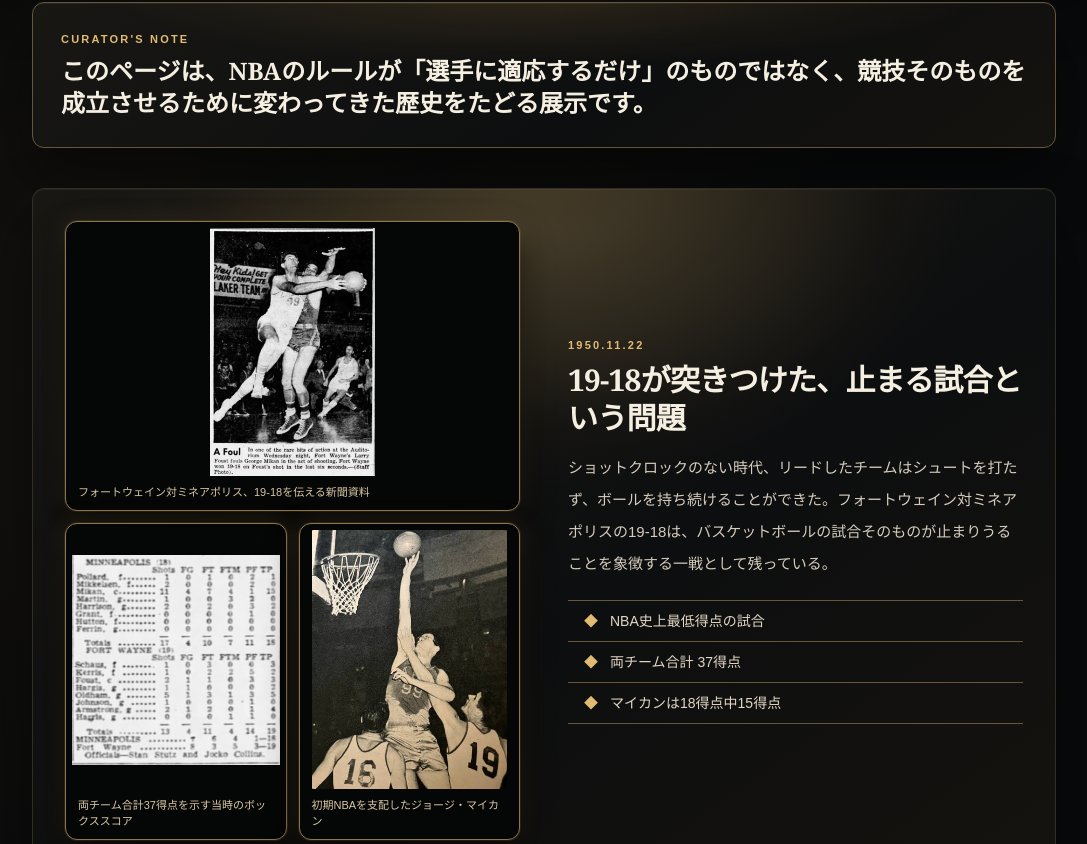
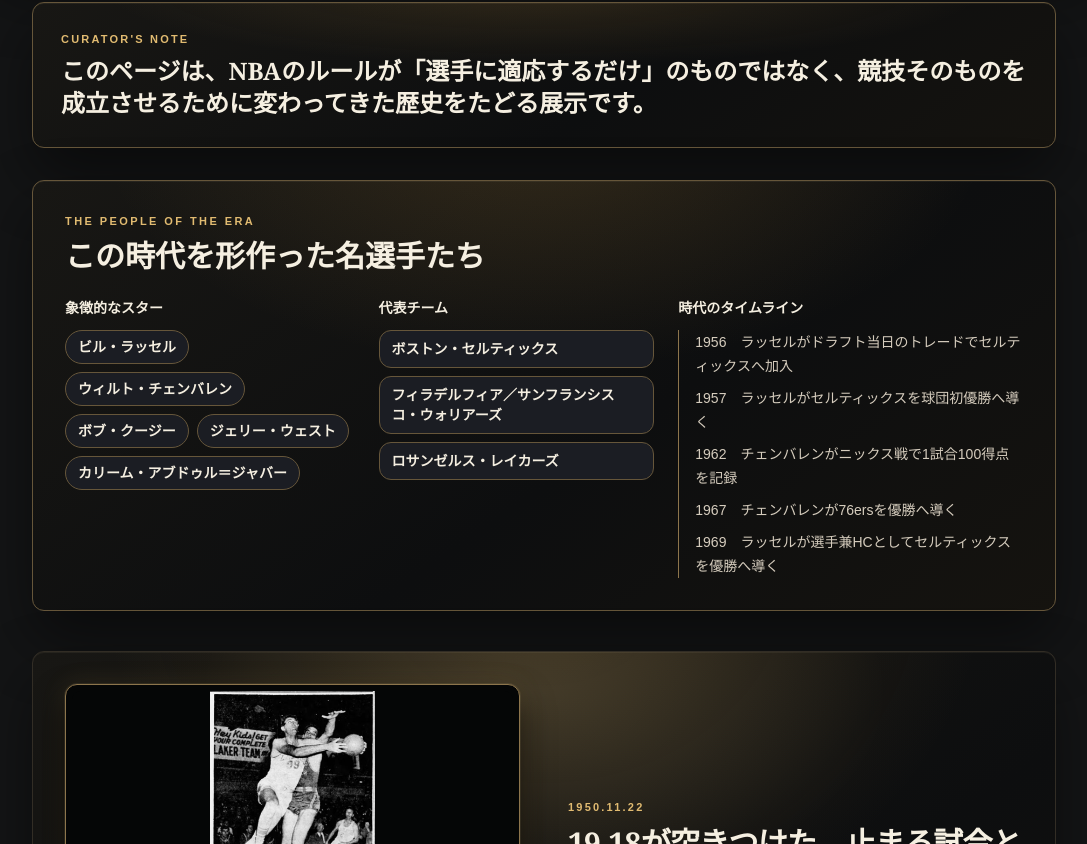
Before and after one commit to nba-front-office-japan/nba-front-office-japan, a Next.js app: page /history in a window 1280 px wide. Shown: the part 616-1460 px from the top of the page, without its empty margins (96-1183 px from the left). Built offline with nearby package versions, Linux system fonts and the light colour scheme; no server answers.

Commit message:
Expand history exhibits and timeline

```diff
--- a/app/globals.css
+++ b/app/globals.css
@@ -159,16 +159,22 @@ main .selection-button:active:not(:disabled) {
 
 /* NBAの歴史ページ：暗い展示室と、作品だけを照らすスポットライトの演出 */
 .history-gallery {
+  min-height: 100dvh;
   background:
     radial-gradient(ellipse 65% 30% at 50% 0%, rgba(173, 132, 61, 0.2), transparent 72%),
     radial-gradient(ellipse 40% 22% at 15% 24%, rgba(98, 76, 38, 0.12), transparent 72%),
-    #090a0b;
+    #141516;
   color: #f5efe1;
+}
+
+.history-gallery main {
+  background-color: #141516;
 }
 
 .history-gallery__hero,
 .history-gallery__curator,
-.history-gallery__exhibit {
+.history-gallery__exhibit,
+.history-gallery__timeline {
   background:
     radial-gradient(ellipse 70% 90% at 50% -12%, rgba(177, 134, 59, 0.2), transparent 62%),
     linear-gradient(145deg, #181714 0%, #0d0e0f 58%, #15130f 100%);
--- a/app/history/page.tsx
+++ b/app/history/page.tsx
@@ -20,6 +20,60 @@ type Exhibit = {
   kind: "archive" | "motion" | "clock" | "gallery";
   photos?: ArchivePhoto[];
 };
+
+const ruleTimeline = [
+  {
+    season: "1951-52",
+    title: "制限区域を6ftから12ftへ拡大",
+    detail: "ジョージ・マイカンのような大型センターの支配を抑え、ゴール下により広い空間をつくった。",
+  },
+  {
+    season: "1954-55",
+    title: "24秒ショットクロックを導入",
+    detail: "ボール保持による試合の停滞を防ぎ、NBAの試合テンポを根本から変えた。",
+  },
+  {
+    season: "1964-65",
+    title: "制限区域を現在の16ftへ拡大",
+    detail: "ウィルト・チェンバレンの圧倒的なゴール下支配も背景に、さらに広いペイントエリアになった。",
+  },
+  {
+    season: "1979-80",
+    title: "3ポイントラインを導入",
+    detail: "遠距離からの成功に追加の1点を与え、コートの横幅と戦術の価値を変えた。",
+  },
+  {
+    season: "2001-02",
+    title: "ゾーンディフェンス解禁・ディフェンス3秒",
+    detail: "従来の違法ディフェンス規定を改め、ゾーンを認める一方で、守備側のペイント内滞在を制限した。",
+  },
+  {
+    season: "2018-19",
+    title: "オフェンスリバウンド後は14秒リセット",
+    detail: "リングに当たった後も攻撃側が保持した場合、ショットクロックは24秒ではなく14秒へ。攻防の連続性を高めた。",
+  },
+  {
+    season: "2022-23",
+    title: "トランジション・テイクファウルを強化",
+    detail: "速攻を意図的なファウルで止める行為に、フリースロー1本と攻撃権を与える扱いを導入した。",
+  },
+];
+
+const eraFigures = [
+  { name: "ビル・ラッセル", note: "守備と勝利の基準を変えたセルティックス王朝の中心。" },
+  { name: "ウィルト・チェンバレン", note: "規格外の得点力とサイズで、ルール改変を考えさせた支配者。" },
+  { name: "ボブ・クージー", note: "ボールハンドリングとパスで初期NBAのガード像を広げた。" },
+  { name: "ジェリー・ウェスト", note: "レイカーズを率い、60年代の大舞台を彩った万能ガード。" },
+  { name: "カリーム・アブドゥル＝ジャバー", note: "ルー・アルシンダーから、スカイフックを完成させた次代の象徴。" },
+];
+
+const eraMilestones = [
+  "1956　ラッセルがドラフト当日のトレードでセルティックスへ加入",
+  "1957　ラッセルがセルティックスを球団初優勝へ導く",
+  "1962　チェンバレンがニックス戦で1試合100得点を記録",
+  "1967　チェンバレンが76ersを優勝へ導く",
+  "1969　ラッセルが選手兼HCとしてセルティックスを優勝へ導く",
+];
 
 const exhibits: Exhibit[] = [
   {
@@ -59,7 +113,6 @@ const exhibits: Exhibit[] = [
     label: "WILT'S ERA",
     kind: "gallery",
     photos: [
-      { src: "/history/wilt-action.png", alt: "試合中にシュートを放つウィルト・チェンバレン", caption: "圧倒的な高さでゴール周辺を支配したチェンバレン" },
       { src: "/history/wilt-100.png", alt: "100点の記録を示すウィルト・チェンバレンの写真", caption: "1962年、現在も残る1試合100得点の記録" },
       { src: "/history/wilt-jump-shot.png", alt: "高い打点からシュートを放つウィルト・チェンバレン", caption: "規格外のサイズと跳躍力はルールを考え直す契機になった" },
     ],
@@ -72,6 +125,7 @@ const exhibits: Exhibit[] = [
     label: "THE NEXT ANSWER",
     kind: "gallery",
     photos: [
+      { src: "/history/wilt-action.png", alt: "ロサンゼルス・レイカーズ時代にシュートを放つカリーム・アブドゥル＝ジャバー", caption: "レイカーズ時代、ゴール下でプレーするカリーム・アブドゥル＝ジャバー" },
       { src: "/history/alcindor-ucla.png", alt: "UCLA時代にダンクを決めるルー・アルシンダー", caption: "UCLA時代のルー・アルシンダー" },
       { src: "/history/kareem-bucks.png", alt: "ミルウォーキー・バックスのカリーム・アブドゥル＝ジャバー", caption: "NBAで完成したカリーム・アブドゥル＝ジャバーのキャリア" },
     ],
@@ -180,7 +234,7 @@ function ExhibitVisual({ exhibit }: { exhibit: Exhibit }) {
 
 export default function HistoryPage() {
   return (
-    <div className="history-gallery flex min-h-full flex-1 flex-col">
+    <div className="history-gallery flex min-h-screen flex-1 flex-col">
       <SiteHeader />
       <main className="mx-auto w-full max-w-6xl flex-1 px-4 py-8 sm:px-7 sm:py-10">
       <nav aria-label="パンくずリスト" className="mb-5 flex flex-wrap items-center gap-x-2 gap-y-1 text-xs text-[#c4b69e]">
@@ -218,6 +272,37 @@ export default function HistoryPage() {
           </p>
         </section>
 
+        <section aria-labelledby="era-figures" className="history-gallery__timeline mt-8 rounded-2xl border border-[#66563a] p-5 sm:p-8">
+          <p className="text-[11px] font-extrabold tracking-[.22em] text-[#e1bb71]">THE PEOPLE OF THE ERA</p>
+          <h2 id="era-figures" className="mt-2 font-serif text-2xl font-bold text-[#f5efe1] sm:text-3xl">この時代を形作った名選手たち</h2>
+          <div className="mt-6 grid gap-6 lg:grid-cols-[1.05fr_1fr_1.25fr]">
+            <section aria-label="象徴的なスター">
+              <h3 className="text-sm font-extrabold text-[#f5efe1]">象徴的なスター</h3>
+              <ul className="mt-3 flex flex-wrap gap-2">
+                {eraFigures.map((player) => (
+                  <li key={player.name} title={player.note} className="rounded-full border border-[#66563a] bg-[#1b1d23] px-3 py-1.5 text-sm font-bold text-[#f5efe1]">
+                    {player.name}
+                  </li>
+                ))}
+              </ul>
+            </section>
+            <section aria-label="代表チーム">
+              <h3 className="text-sm font-extrabold text-[#f5efe1]">代表チーム</h3>
+              <ul className="mt-3 space-y-2 text-sm font-bold text-[#f5efe1]">
+                <li className="rounded-xl border border-[#66563a] bg-[#1b1d23] px-3 py-2">ボストン・セルティックス</li>
+                <li className="rounded-xl border border-[#66563a] bg-[#1b1d23] px-3 py-2">フィラデルフィア／サンフランシスコ・ウォリアーズ</li>
+                <li className="rounded-xl border border-[#66563a] bg-[#1b1d23] px-3 py-2">ロサンゼルス・レイカーズ</li>
+              </ul>
+            </section>
+            <section aria-label="時代のタイムライン">
+              <h3 className="text-sm font-extrabold text-[#f5efe1]">時代のタイムライン</h3>
+              <ol className="mt-3 space-y-2 border-l border-[#8d754c] pl-4 text-sm leading-6 text-[#d5ccbd]">
+                {eraMilestones.map((milestone) => <li key={milestone}>{milestone}</li>)}
+              </ol>
+            </section>
+          </div>
+        </section>
+
         <div className="mt-10 space-y-12 sm:space-y-16">
           {exhibits.map((exhibit, index) => {
             const reverse = index % 2 === 1;
@@ -241,6 +326,25 @@ export default function HistoryPage() {
           })}
         </div>
 
+        <section aria-labelledby="rule-timeline" className="history-gallery__timeline mt-14 rounded-2xl border border-[#66563a] p-5 sm:p-8">
+          <div className="max-w-2xl">
+            <p className="text-[11px] font-extrabold tracking-[.22em] text-[#e1bb71]">RULES TIMELINE</p>
+            <h2 id="rule-timeline" className="mt-2 font-serif text-2xl font-bold text-[#f5efe1] sm:text-3xl">NBAルール改変年表</h2>
+            <p className="mt-3 text-sm leading-7 text-[#d5ccbd]">試合の停滞、センターの支配、戦術の変化。主要な改変を年代順にたどります。</p>
+          </div>
+          <ol className="mt-7 border-l border-[#8d754c] pl-5 sm:ml-3 sm:pl-8">
+            {ruleTimeline.map((item) => (
+              <li key={item.season} className="history-gallery__timeline-item relative pb-7 last:pb-0">
+                <span className="absolute -left-[1.78rem] top-1.5 h-3 w-3 rounded-full border-2 border-[#0e0f10] bg-[#e1bb71] sm:-left-[2.28rem]" aria-hidden />
+                <p className="text-xs font-extrabold tracking-[.16em] text-[#e1bb71]">{item.season}</p>
+                <h3 className="mt-1 text-base font-bold text-[#f5efe1] sm:text-lg">{item.title}</h3>
+                <p className="mt-1 text-sm leading-6 text-[#d5ccbd]">{item.detail}</p>
+              </li>
+            ))}
+          </ol>
+          <p className="mt-7 border-t border-[#66563a] pt-4 text-xs leading-5 text-[#c4b69e]">資料：NBA公式のルール・歴史資料をもとに作成。</p>
+        </section>
+
         <section className="mt-14 border-t-2 border-[#66563a] py-8 text-center">
           <p className="text-[11px] font-extrabold tracking-[.22em] text-[#e1bb71]">NEXT EXHIBITION</p>
           <h2 className="mt-2 font-serif text-2xl font-bold text-[#f5efe1]">3ポイントはNBAをどう変えたのか</h2>
```
